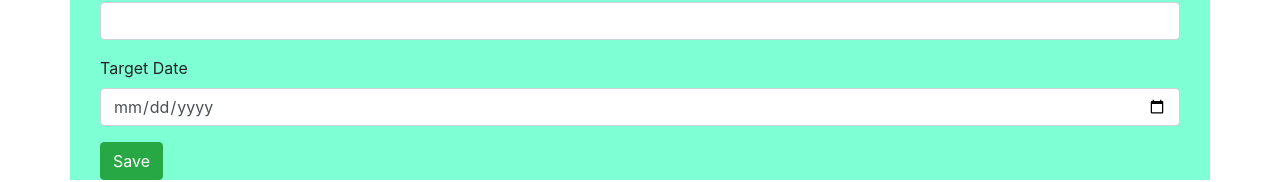
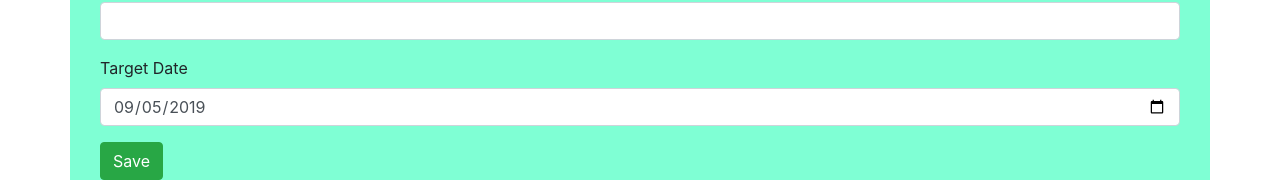
Before and after one commit to marszm/BankingApp, an Angular app: page /todos/1 in a window 1280 px wide. Shown: the part 150-332 px from the top of the page. Built offline with nearby package versions, Linux system fonts and the light colour scheme; no server answers; sample sign-in values are in the browser's storage.

Commit message:
add delete - for delete todo and update button for edit todo

```diff
--- a/src/app/service/data/todo-data.service.ts
+++ b/src/app/service/data/todo-data.service.ts
@@ -17,4 +17,8 @@
     return this.http.delete(`http://localhost:8080/users/${username}/todos/${id}`);
   }
 
+  retriveToDo(username, id) {
+    return this.http.get<Todo>(`http://localhost:8080/users/${username}/todos/${id}`);
+  }
+
 }
--- a/src/app/todo/todo.component.html
+++ b/src/app/todo/todo.component.html
@@ -3,12 +3,15 @@
 
   <fieldset class="form-group">
     <label>Description</label>
-  <input type="text" class="form-control" name="description" required="required">
+  <input type="text" [(ngModel)]="todo.description" class="form-control" name="description" required="required">
   </fieldset>
 
   <fieldset class="form-group">
     <label>Target Date</label>
-  <input type="date" class="form-control" name="targetDate" required="required">
+  <input type="date"
+         [ngModel]="todo.targetDate | date:'yyyy-MM-dd'"
+         (ngModelChange)="todo.targetDate = $event"
+         class="form-control" name="targetDate" required="required">
   </fieldset>
 
   <button class="btn btn-success" (click)="saveToDo()">Save</button>
--- a/src/app/todo/todo.component.ts
+++ b/src/app/todo/todo.component.ts
@@ -1,4 +1,7 @@
 import { Component, OnInit } from '@angular/core';
+import {TodoDataService} from '../service/data/todo-data.service';
+import {Todo} from '../list-todos/list-todos.component';
+import {ActivatedRoute} from '@angular/router';
 
 @Component({
   selector: 'app-todo',
@@ -7,9 +10,18 @@
 })
 export class TodoComponent implements OnInit {
 
-  constructor() { }
+  id: number;
+  todo: Todo;
+
+  constructor(private toDoDataService :TodoDataService,
+              private route :ActivatedRoute) { }
 
   ngOnInit() {
+    this.id = this.route.snapshot.params['id'];
+    this.todo = new Todo(1,'',false, new Date());
+    this.toDoDataService.retriveToDo('admin', this.id).subscribe(
+      data =>   this.todo = data
+    )
   }
 
   saveToDo() {
```
